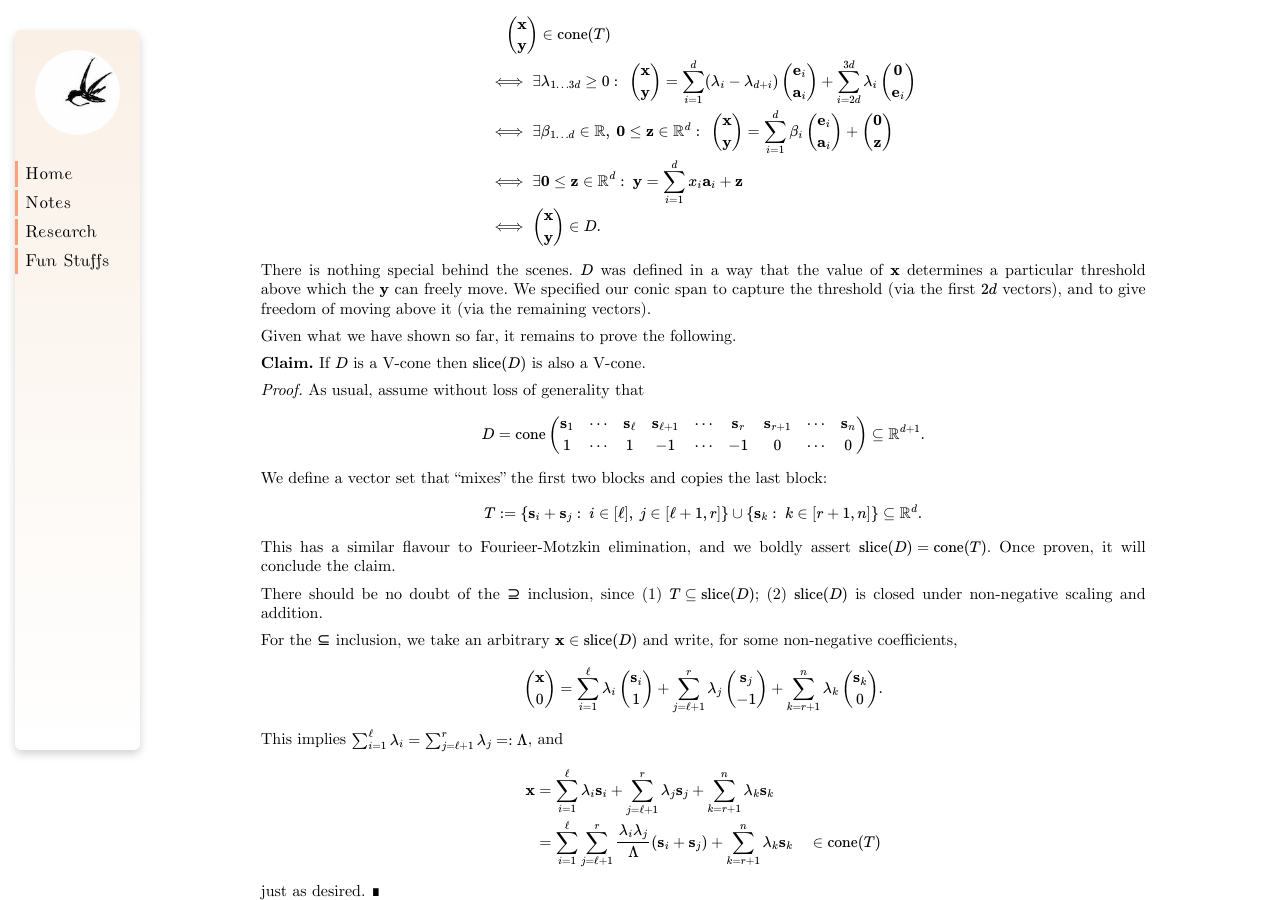
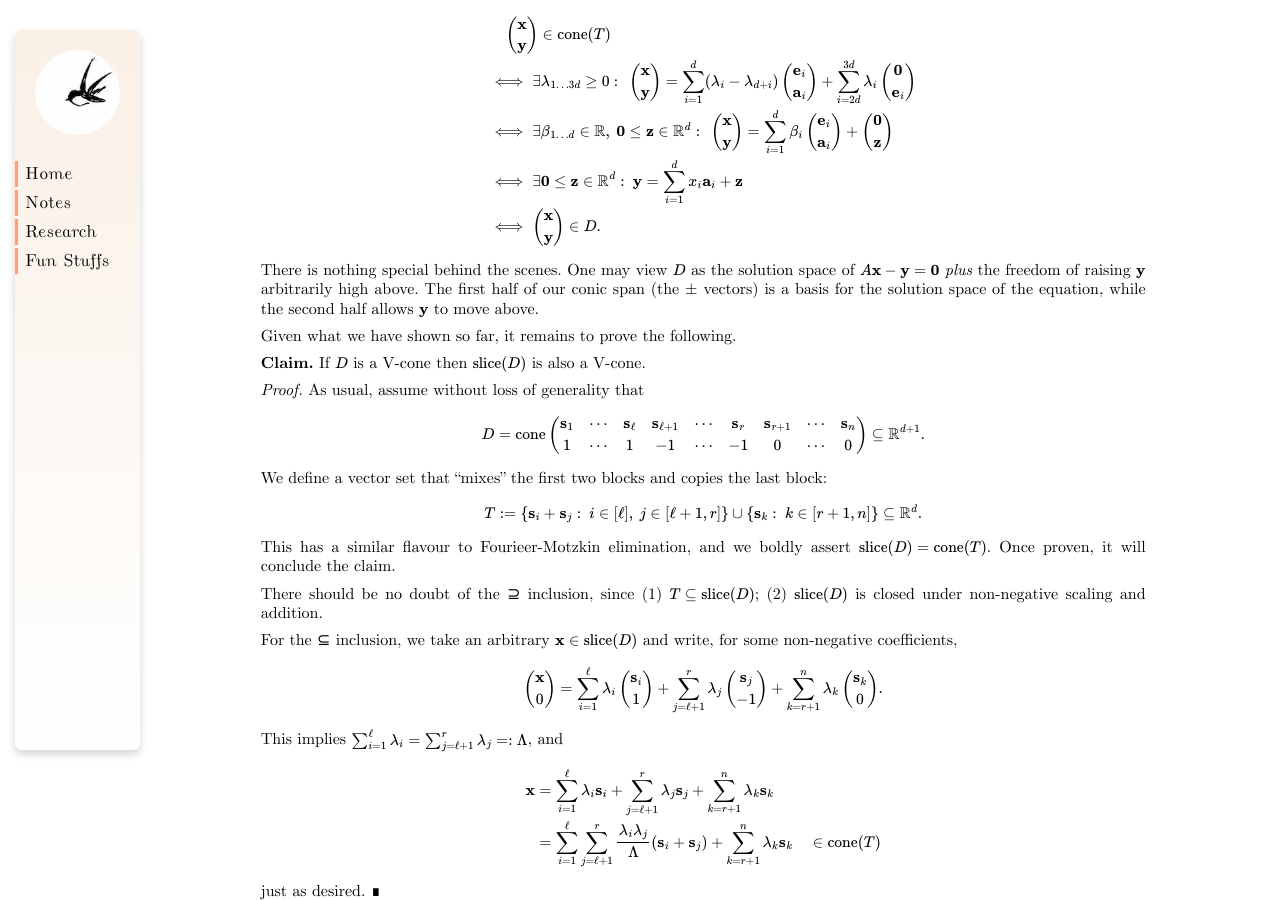
Before and after one commit to YanhengWang/yanhengwang.github.io, a Jekyll site: the page built from notes/geometry/3-2.md, in a window 1280 px wide and 900 px high, scrolled down 3153 px. Built offline with Jekyll 4.4.1, drawn with Linux system fonts in a browser that asks for light colours.

Commit message:
update polytope-3

```diff
--- a/notes/geometry/3-2.md
+++ b/notes/geometry/3-2.md
@@ -179,7 +179,7 @@ $$ \begin{align*}
     &\iff \begin{pmatrix} \vec{x} \\ \vec{y} \end{pmatrix} \in D.
 \end{align*} $$
 
-There is nothing special behind the scenes. $$D$$ was defined in a way that the value of $$\vec{x}$$ determines a particular threshold above which the $$\vec{y}$$ can freely move. We specified our conic span to capture the threshold (via the first $$2d$$ vectors), and to give freedom of moving above it (via the remaining vectors).
+There is nothing special behind the scenes. One may view $$D$$ as the solution space of $$A \vec{x} - \vec{y} = \vec{0}$$ *plus* the freedom of raising $$\vec{y}$$ arbitrarily high above. The first half of our conic span (the ± vectors) is a basis for the solution space of the equation, while the second half allows $$\vec{y}$$ to move above.
 
 Given what we have shown so far, it remains to prove the following.
 
```
